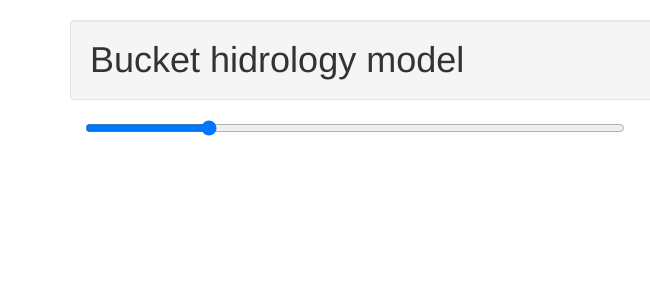
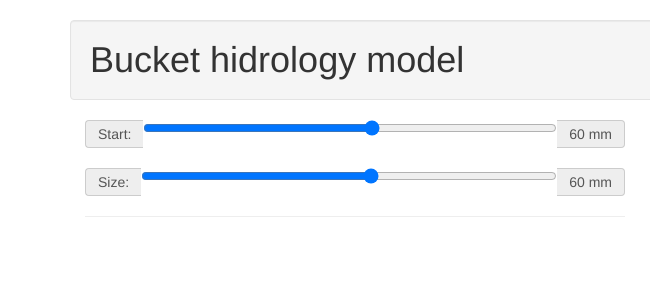
Before and after one commit to jsheperd/bucket, a plain HTML site: page index.html in a window 1280 px wide. Shown: the full height of the page, 0-650 px from the left. Drawn offline with nearby package versions, Linux system fonts and the light colour scheme; some packages are replaced by stand-ins of ours; a script that the page names is missing.

Commit message:
Slider settings

```diff
--- a/index.html
+++ b/index.html
@@ -15,9 +15,18 @@
   <div class="container" ng-controller="main">
     <h1 class="well">Bucket hidrology model</h1>
     <div class="col-md-6">
-      <p>
-        <input type="range" min="10" max="100" value="30">
-      </p>
+      <div class="input-group">
+        <span class="input-group-addon" id="start">Start:</span>
+        <input type="range" min="10" max="100" step="10" ng-model="start" aria-describedby="start">
+        <span class="input-group-addon">{{start}} mm</span>
+      </div>
+      <br>
+      <div class="input-group">
+        <span class="input-group-addon" id="size">Size:</span>
+        <input type="range" min="10" max="100" step="10" ng-model="size" aria-describedby="size">
+        <span class="input-group-addon">{{size}} mm</span>
+      </div>
+      <hr>
     </div>
     <div class="col-md-6">
         <uib-tabset active="active">
```
